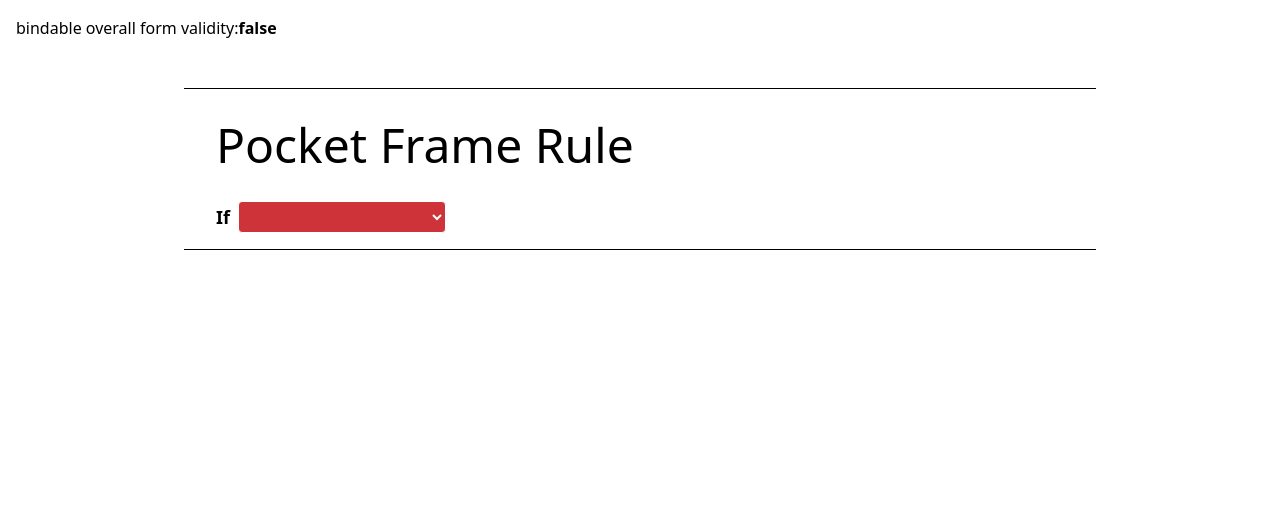
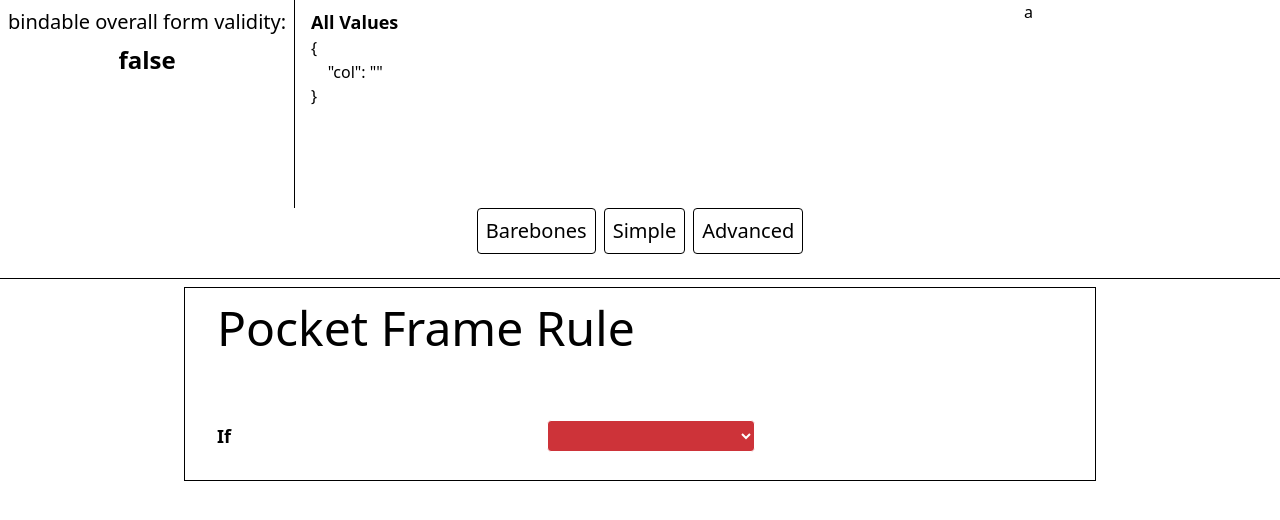
Before and after one commit to PondScrum/Form, a SvelteKit app: page / in a window 1280 px wide. Shown: the top 520 px of the page. Built offline with nearby package versions, Linux system fonts and the light colour scheme.

Commit message:
additionalprop changes

```diff
--- a/src/lib/Form.svelte
+++ b/src/lib/Form.svelte
@@ -33,6 +33,25 @@ let {
 type Event = (index: string, value: string, allValues: Record<string, string>) => void;
 const DEFAULT_INVALID_BG = 'bg-red-500';
 
+type InputProps = { index: string, inputType: string } & AdditionalInputProps;
+
+type AdditionalInputProps = {
+	input: {
+		class: string
+	};
+	label: {
+		class: string;
+		alias: string;
+		html: string;
+		hide?: true;
+
+	}
+	col?: true;
+	readonly?: true
+}
+
+
+
 function handleValidationResponse(res: ReturnType<Validate>, currentValue = '') {
 	const isValid = res.valid;
 	return {
@@ -45,7 +64,15 @@ function handleValidationResponse(res: ReturnType<Validate>, currentValue = '')
 import Input from './Input.svelte';
 
 const defaultInputProps = {
-	cls: 'w-52 border h-8 rounded font-mono px-2'
+	input: {
+class: 'w-52 border h-8 rounded font-mono px-2'
+	},
+	label: {
+		hide: false,
+		alias: false,
+
+
+	}
 };
 
 type DataToAssign = string;
@@ -57,7 +84,6 @@ type Validate = (
 
 type AdditionalProps = {};
 
-type InputProps = { index: string } & Record<string, any>;
 type RenderType = 'group' | 'block';
 type GroupType = 'row' | 'col';
 type Block =
@@ -80,7 +106,7 @@ type Pivot = (index: string, ...Match: ReturnType<Match>[]) => Block;
 
 type Group = (...blocks: Block[]) => Block;
 
-const components = ['Text', 'Select', 'Date', 'InlineSelect', 'Col', 'Row', 'Boolean', 'Header'];
+const components = ['Text', 'Select', 'Date', 'InlineSelect', 'Col', 'Row', 'Boolean', 'Header','TextArea'];
 type ProvidedComponents = {
 	Text: StandardInput;
 	Select: OptionInput;
@@ -202,7 +228,7 @@ function setup() {
 				const header = (headerText) => ({
 					renderType: 'block',
 					component: 'header',
-					props: { header: headerText }
+					props: { index: headerText }
 				});
 				return [
 					type,
@@ -228,6 +254,7 @@ type BaseBlock = { renderType: 'block'; props: InputProps; component: Snippet };
 function collectBlocks(obj: Block): BaseBlock[] {
 	let allBlocks: BaseBlock[] = [];
 	if (!obj) return allBlocks;
+	if (typeof obj !== 'object') return [];
 	if ('blocks' in obj) {
 		const res = obj.blocks.map((e) => collectBlocks(e)).flat() as {
 			renderType: 'block';
@@ -378,36 +405,36 @@ const DEFAULT_LABEL_CLASS =
 	<div
 		in:scale={{ duration: 100, opacity: 0.98, start: 0.98 }}
 		class:flex-col={props.col}
-		class="flex py-4 text-sm"
+		class="flex text-sm {props.block?.class || classes.block}"
 	>
 		{#if Component === 'header'}
 			<p class="text-5xl font-medium">
-				{props.header}
+				{props.index}
+				<!-- {props.header} -->
 			</p>
 		{:else}
-			{#if !props.hideLabel || props.aliasLabel}
+			{@const { hide, alias, html } = props.label}
+			{#if !hide|| alias}
 				<label
 					for={props.inputType}
-					class="/my-auto {props.labelClass || classes.label || DEFAULT_LABEL_CLASS} "
+					class={props.label.class || classes.label || DEFAULT_LABEL_CLASS}
 				>
-					{#if props.labelHTML}
-						{@html props.labelHTML}
+					{#if html}
+						{@html html}
 					{:else}
-						{indexToHeader(props.aliasLabel || props?.index || '')}
+						{indexToHeader(alias || props?.index || '')}
 					{/if}
 				</label>
 			{/if}
-			<div class="flex min-h-8">
-				<div class="mx-auto my-auto max-h-8 overflow-hidden">
+				<div class="mx-auto my-auto max-h-24 overflow-hidden">
 					{#key forceRerender[props.index]}
 						<Component
 							bind:this={componentMap[props.index]}
-							cls={props.inputClass}
+							cls={props.input.class}
 							{...props}
 							disabled={props.readonly || disableMap[props.index]}
 						></Component>
 					{/key}
-				</div>
 			</div>
 		{/if}
 	</div>
--- a/src/lib/Input.svelte
+++ b/src/lib/Input.svelte
@@ -106,6 +106,7 @@ onMount(() => {
 	const { onfocus, ...restEvents } = additionalEvents;
 	const requiredEvents = {
 		onfocus: (e: FocusEvent) => {
+
 			if (isFocused) return;
 			isFocused = true;
 			causeInput(e.target as PossibleInputs);
@@ -113,7 +114,8 @@ onMount(() => {
 			focusedFromOutside = false;
 		},
 		onblur,
-		oninput
+		oninput,
+		onmouseleave
 	};
 
 	const combineEvents = Object.fromEntries(
@@ -129,7 +131,6 @@ onMount(() => {
 });
 
 function mounted(elem: PossibleInputs, customFN = null) {
-	console.log('a');
 	if (mount) mount(setValue);
 	if (inputType === 'inlineselect') {
 		lastSelectVal = initialValue;
@@ -176,12 +177,12 @@ const oninput: ChangeEventHandler<PossibleInputs> = (e) => {
 
 let tooltipShown = $state();
 const niceHTML = (c) =>
-	c && `<h1 class="text-base xl:text-lg capitalize py-1 tracking-tight">${c}</h1>`;
+	c && `<h1 class="text-base capitalize tracking-tight">${c}</h1>`;
 const wasLastTooltipShowing = () => $state.snapshot(untrack(() => tooltipShown));
 let tooltipParams = () => {
 	const res = {
 		id,
-		onShow: () => (tooltipShown = true),
+		onShown: () => (tooltipShown = true),
 		disabled: onlyValue,
 		content: niceHTML(tooltipContent),
 		trigger: 'mouseenter',
@@ -221,6 +222,9 @@ export const onblur = (e: FocusEvent) => {
 	isFocused = false;
 	causeInput(e.target as PossibleInputs);
 };
+const onmouseleave = ()=>{
+	tooltipShown=false
+}
 
 let focusedFromOutside = $state(false);
 let lastSelectVal = $state();
@@ -263,6 +267,17 @@ let lastSelectVal = $state();
 		<!-- 		backgroundColor={chosenBackgroundColor} -->
 		<!-- 		{events} -->
 		<!-- 	></Textarea> -->
+
+		{:else if inputType === 'textarea'}
+		<textarea
+		use:tooltip={tooltipParams}
+		use:mounted
+		{...events}
+		rows="12"
+		{id}
+		class=" {cls} {chosenBackgroundColor}"
+	></textarea>
+
 	{:else if inputType === 'boolean'}
 		<div class="flex h-full w-auto">
 			<input
--- a/src/routes/+layout.svelte
+++ b/src/routes/+layout.svelte
@@ -13,21 +13,34 @@ type GetRendered = ComponentProps<typeof Form>['getRenderedItems'];
 type OnChange = ComponentProps<typeof Form>['onChange'];
 
 const onChange: OnChange = (formNumber, allValues, lastInputInfo, methods) => {
+	values[formNumber] = allValues;
 	formVals[formNumber] = allValues;
 	if (
 		lastInputInfo.index === 'then' &&
 		lastInputInfo.value === 'and' &&
-		forms.length - 1 === formNumber
+		forms.length - 2 === formNumber
 	) {
 		forms.push(getRenderedItems);
-	}
+	};
 };
 
+const barebonesEX = (i, { Text,TextArea }, values) => {
+	const res =Array.from({ length: 5 }).map((e, i) => Text('field' + i, defValidate, {labelClass:'w-42'}));
+res.push(TextArea('textarea',defValidate,{cls:'border resize-none outline-none h-24 rounded p-1',labelClass:'w-42'}));
+return res;
+}
+
+
 const simpleFormEX: GetRendered = (
-	{ InlineSelect, Row, Col, Boolean, Pivot, Match, Text, Select, Header },
+	i,
+	{ InlineSelect, Row, Col, Boolean, Pivot, Match, Text, Select, Header, Date },
 	values
 ) => {
-	const normalText = Text('text', (a) => ({ valid: a === 'z', data: 'Error Msg ' + a }), {});
+	const normalText = Text(
+		'text',
+		(a) => ({ valid: a.length > 10, data: a.length < 10 ? 'Must be 10 or more characters' : a }),
+		{}
+	);
 	const dynamicSelect = Select(
 		'Select (dynamic options)',
 		defValidate,
@@ -35,12 +48,14 @@ const simpleFormEX: GetRendered = (
 		{}
 	);
 	return [
+		Header('Header'),
 		normalText,
 		Pivot(
 			'text',
 			Match(true, [
 				dynamicSelect,
-				InlineSelect('inline_select', defValidate, { '0': '0', '1': '1' }, {})
+				InlineSelect('inline_select', defValidate, { '0': '0', '1': '1' }, {}),
+				Date('date', defValidate, {})
 			])
 		)
 	];
@@ -76,8 +91,9 @@ const getRenderedItems: GetRendered = (
 		return Object.assign(equals, { lt: 'Less Than', gt: 'Greater Than' });
 	};
 	const indexSelect = Select('col', defValidate, colOptions, {
-		hideLabel: true,
-		aliasLabel: 'IF',
+		label: {
+			alias: 'IF',
+		},
 		key: 'colcmp'
 	});
 
@@ -90,22 +106,30 @@ const getRenderedItems: GetRendered = (
 			Match(true, [
 				Row(
 					InlineSelect(
-						'colcmp',
+						'cmp',
 						(...args) =>
-							isSelectorCol(values.col) ? { valid: true, data: 'Equals' } : defValidate(...args),
+							isSelectorCol(values.col) ? { valid: true, data: 'Equal' } : defValidate(...args),
 						cmpOptions(isSelectorCol(values.col)),
-						{ aliasLabel: 'Is' }
+						{ label:{alias: 'Is'} }
 					),
 					// Pivot('col',Match('frame_type',InlineSelect('colcmp',defValidate,cmpOptions(true),{})),Match('opening_height',InlineSelect('colcmp',defValidate,cmpOptions(false), { col: true, hideLabel: true }))),
 
 					Pivot(
 						//left off here, pivot needs to rerender when other item hidden
-						'colcmp',
+						'cmp',
 						Match(
 							['lt', 'gt'],
-							Boolean('Or Equal To?', defValidate, {
-								inputClass: 'mx-auto',
-								labelClass: 'text-nowrap pl-4 font-bold text-center underline',
+							Boolean('or_equal_to', defValidate, {
+								input: {
+									class: 'mx-auto mb-auto'
+								},
+								label: {
+									alias: 'Or Equal To?',
+								class: 'text-nowrap text-lg mt-auto pl-4 font-bold text-center ',
+								},
+								block: {
+								class: ''
+								},
 								col: true
 							})
 						)
@@ -120,21 +144,33 @@ const getRenderedItems: GetRendered = (
 						'valuesource',
 						defValidate,
 						{ tableval: 'Current Table Value', userval: 'Custom Value' },
-						{ aliasLabel: values.colcmp === 'equal' ? 'To a' : 'a' }
+						{ label: {alias: values.colcmp === 'Equal' ? 'To a' : 'a',class:'text-nowrap my-auto pr-2 text-lg'} }
 					),
 					Pivot(
 						'valuesource',
 						Match(
 							'userval',
 							isSelectorCol(values.col)
-								? createSelect('value', selectorOptions, { labelClass: 'e', labelHTML: arrowSVG })
-								: Text('value', defValidate, { labelClass: 'e', labelHTML: arrowSVG })
+								? createSelect('value', selectorOptions, {
+								label: {
+									class:'e',
+									html:arrowSVG
+								}
+							})
+								: Text('value', defValidate,  {
+								label: {
+									class:'e',
+									html:arrowSVG
+								}
+							})
 						),
 						Match(
 							'tableval',
 							createSelect('Table Column Cell Value', colOptions, {
-								labelClass: 'e',
-								labelHTML: arrowSVG
+								label: {
+									class:'e',
+									html:arrowSVG
+								}
 							})
 						)
 					)
@@ -152,31 +188,87 @@ const getRenderedItems: GetRendered = (
 		)
 	];
 };
-let valid = $state();
+let valid = $state({});
 
-let forms = $state([getRenderedItems]);
+let forms = $state(['a', getRenderedItems]);
 
 let formVals = $state({});
+
+let values = $state({});
+
+$inspect(forms);
 </script>
 
-<p class="p-4">
-	bindable overall form validity:<b>{valid}</b>
+<div class="flex max-h-[100svh] flex-col">
+	<div class="flex h-52 max-h-52 overflow-hidden">
+	<div>
+		<p class="p-2 text-center text-xl">bindable overall form validity:</p>
+		<p class="text-center text-2xl font-bold">{Object.values(valid).every((e) => e)}</p>
+	</div>
+
+		<div class="max-h-full grow overflow-auto border-l p-2 px-4">
+			<p class="text-lg font-bold">All Values</p>
+
+			{#each Object.values(values) as value}
+				<p class="whitespace-pre">
+					{JSON.stringify(value, null, '\t')}
 				</p>
+			{/each}
+		</div>
 
-<div class="p-8">
-	<!-- {#key currentRenderForm} -->
-	{#each forms as getRenderedItems, i (i)}
+		<p class="w-64">
+			{forms[0]}
+		</p>
+	</div>
+
+	<div
+		class="flex justify-center text-xl font-medium *:mx-1 *:rounded-sm *:border *:p-2 *:capitalize"
+	>
+		<button
+			onclick={() => {
+				forms = [
+					`
+const barebonesEX = ({Text},values)=>{
+	return Array.from({length:5}).map((e,i)=>Text('field'+i,defValidate,{}))
+}
+		`,
+					barebonesEX
+				];
+			}}
+		>
+			barebones
+		</button>
+		<button
+			onclick={() => {
+				forms = ['z', simpleFormEX];
+			}}
+		>
+			simple
+		</button>
+
+		<button
+			onclick={() => {
+				forms = ['p', getRenderedItems];
+			}}
+		>
+			Advanced
+		</button>
+	</div>
+	<div class="mt-6 grow overflow-auto border-t p-8 pt-2">
+		{#key forms[0]}
+			{#each forms.slice(1, forms.length) as getRenderedItems, i (i)}
 				{#if i === 0 || formVals[i - 1]?.then === 'and'}
 					<div
 						style="padding: {i + 2}rem; padding-top:1rem; padding-bottom: 0rem;"
-				class="mx-auto w-3/4 overflow-auto font-bold first:border-t last:border-b"
+						class="mx-auto w-3/4 overflow-auto border-x font-bold first:border-t last:border-b"
 					>
 						<Form
 							classes={{
 								label: 'w-auto pr-2 h-min my-auto font-bold text-lg',
-						invalid: 'bg-red-700/80 text-white'
+								invalid: 'bg-red-700/80 text-white',
+								block: 'min-h-22'
 							}}
-					bind:valid
+							bind:valid={valid[i]}
 							onChange={(...args) => onChange(i, ...args)}
 							getRenderedItems={(...args) => getRenderedItems(i, ...args)}
 							onShow={(b) => {
@@ -189,4 +281,6 @@ let formVals = $state({});
 					</div>
 				{/if}
 			{/each}
+		{/key}
 	</div>
+</div>
```
Lines whose indentation alone changed are shown as unchanged.
